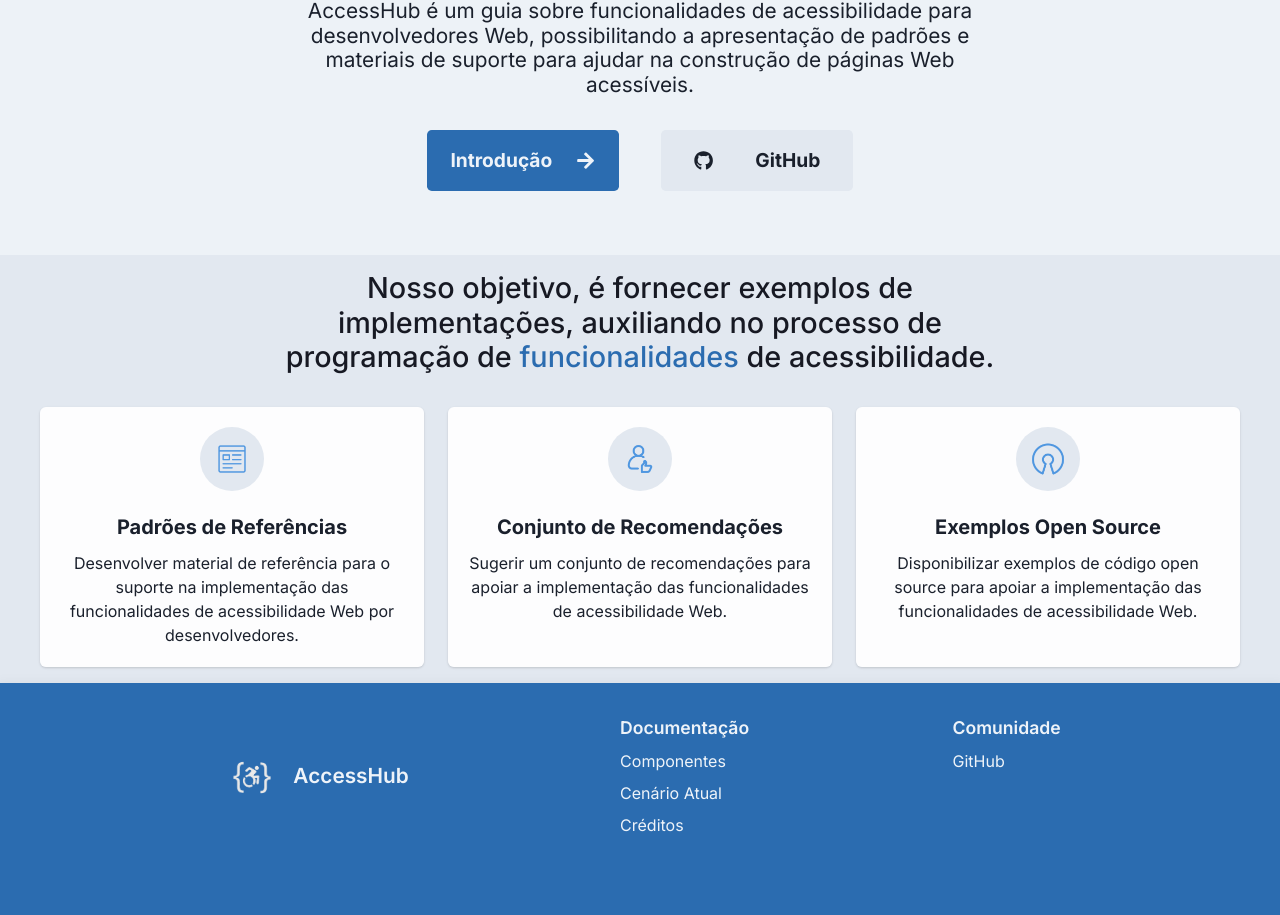
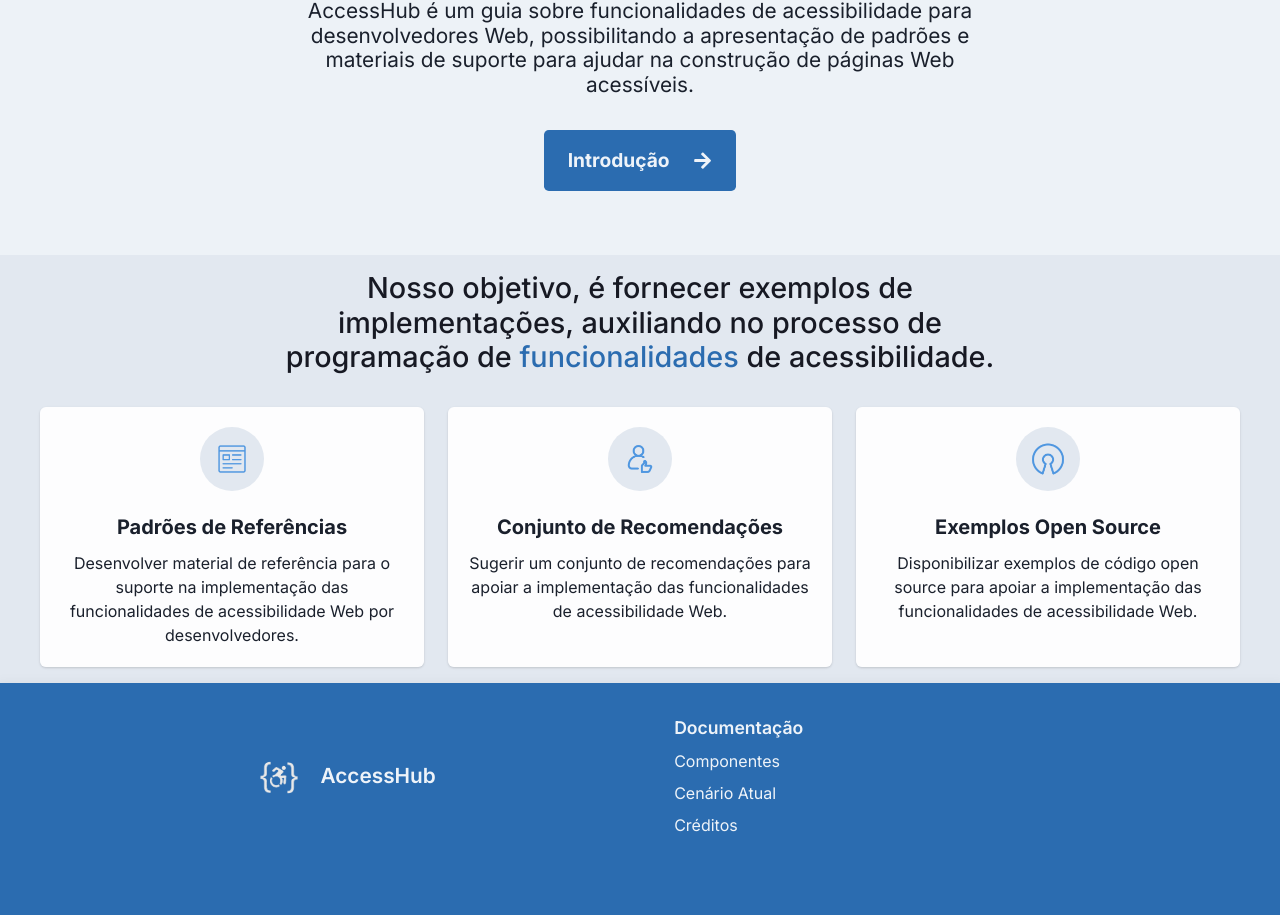
Before and after one commit to daviteixeira-dev/accesshub, a React (Vite) app: page / in a window 1280 px wide. Shown: the part 379-1294 px from the top of the page. Built offline with nearby package versions, Linux system fonts and the light colour scheme.

Commit message:
:wrench: chore: hiding some components so that the project remains anonymous for project review.

```diff
--- a/src/components/Footer/Footer.tsx
+++ b/src/components/Footer/Footer.tsx
@@ -117,16 +117,16 @@ const Footer = () => {
                 style={{listStyle: 'none'}}
             >
 
-                <ListItem
+                {/*<ListItem
                     fontWeight='600'
                     fontSize='1.1rem'
                     fontFamily='Inter'
                     color='whiteAlpha.900'
                 >
                     {t('footer.community')}
-                </ListItem>
+                </ListItem>*/}
 
-                <ListItem
+                {/*<ListItem
                     mt='.5rem'
                     fontFamily='Inter'
                     color='whiteAlpha.900'
@@ -138,7 +138,7 @@ const Footer = () => {
                     >
                         GitHub
                     </Link>
-                </ListItem>
+                </ListItem>*/}
             </UnorderedList>
 
         </Flex>
@@ -181,7 +181,7 @@ const Footer = () => {
                     fontFamily='Inter'
                     color='whiteAlpha.900'
                 >
-                    {t('footer.copyright')} <Link href='https://github.com/daviteixeira-dev' textDecor='underline' isExternal>{t('footer.developedBy')}</Link>{t('footer.developedText')} <Link _hover={{ textDecoration: 'none' }} isExternal fontWeight='bold' href='https://choosealicense.com/licenses/mit/'>{t('footer.mit')}</Link>
+                    {/*{t('footer.copyright')} <Link href='https://github.com/daviteixeira-dev' textDecor='underline' isExternal>{t('footer.developedBy')}</Link>{t('footer.developedText')} <Link _hover={{ textDecoration: 'none' }} isExternal fontWeight='bold' href='https://choosealicense.com/licenses/mit/'>{t('footer.mit')}</Link>*/}
                 </Text>
             </Flex>
         </Flex>
--- a/src/pages/HomePage.tsx
+++ b/src/pages/HomePage.tsx
@@ -133,7 +133,7 @@ const HomePage = () => {
           </Flex>
         </NavLink>
 
-        <Link
+        {/*<Link
           isExternal
           _hover={{ textDecor: 'none' }}
           href='https://github.com/daviteixeira-btm/acesshub'
@@ -156,7 +156,7 @@ const HomePage = () => {
             <Icon as={FaGithub} mr='.5rem' />
             GitHub
           </Flex>
-        </Link>
+        </Link>*/}
 
       </Flex>
 
--- a/src/pages/Introduction.tsx
+++ b/src/pages/Introduction.tsx
@@ -148,7 +148,7 @@ const Introduction = () => {
             </ListItem>
           </UnorderedList>
 
-          <Flex
+          {/*<Flex
             p='1rem'
             my='2rem'
             textAlign='center'
@@ -186,9 +186,9 @@ const Introduction = () => {
               {t('introductionPage.howToContribute.firstParagraphPartOne')} <Link color='blue.900' textDecor='underline' href='https://github.com/daviteixeira-dev/accesshub/pulls' isExternal >{t('introductionPage.howToContribute.firstParagraphTextLink')}</Link> {t('introductionPage.howToContribute.firstParagraphPartTwo')}
             </Text>
 
-          </Flex>
+          </Flex>*/}
 
-          <Heading
+          {/*<Heading
             as='h4'
             mb='1rem'
             fontWeight='600'
@@ -214,7 +214,7 @@ const Introduction = () => {
             fontFamily='Inter'
           >
             <Text as='span' fontWeight='bold' >{t('introductionPage.references.quote')}</Text>{t('introductionPage.references.author')}<Text as='b'>{t('introductionPage.references.projectName')}</Text> {t('introductionPage.references.academicWorkInformation')}
-          </Text>
+          </Text>*/}
 
         </Flex>
 
```
